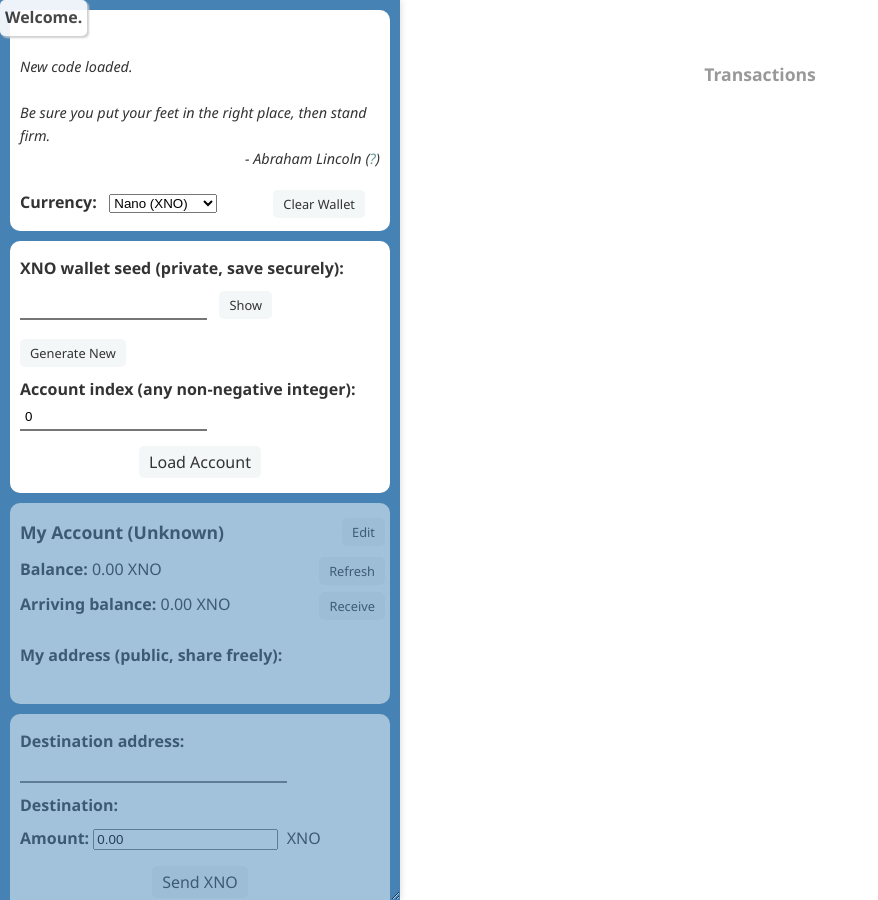
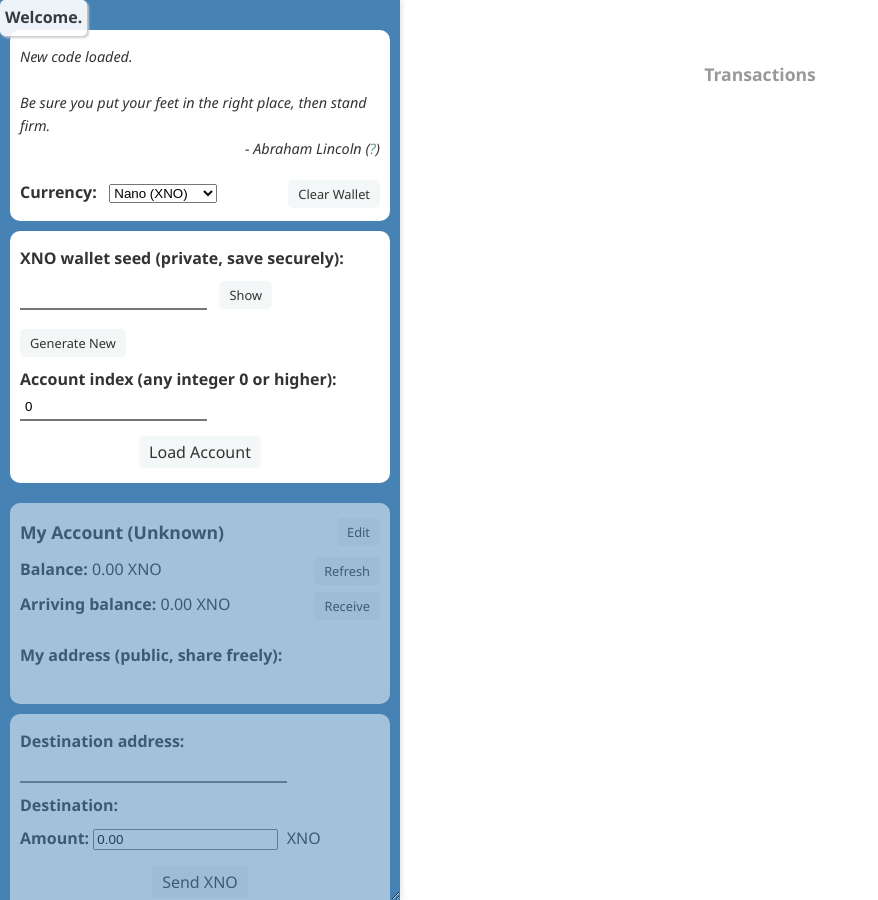
Before and after one commit to warashibetrader/warashibetrader.github.io, a Jekyll site: the page wallet.html, which Jekyll copies as it is, in a window 1280 px wide. Shown: the whole page, without its empty margins (0-878 px from the left). Built offline with Jekyll 4.4.1, drawn with Linux system fonts in a browser that asks for light colours; some of the changed lines change nothing that is shown.

Commit message:
Update wallet.html

```diff
--- a/wallet.html
+++ b/wallet.html
@@ -18,8 +18,8 @@
 <body>
 	<div class="containerdiv">
 	<div id="firstDiv" class="firstDiv">
-	<div class="objectWrapper">
-		<div id="quote" style="margin-top:30px; white-space:pre-wrap; font-style:italic; font-size:0.9em" ></div>
+	<div class="objectWrapper" style="margin-top:30px">
+		<div id="quote" style="white-space:pre-wrap; font-style:italic; font-size:0.9em" ></div>
 		<strong id="msg" style="padding:5px; z-index: 4; box-shadow: #ccc 2px 2px 2px; background-color: #fff;
 								  position: fixed; left: 0px; top: 0px; border-radius: 5px;
 								  pointer-events: none; opacity: 0.9;">Welcome.</strong>
@@ -30,7 +30,7 @@
 			<option value="XNO">Nano (XNO)</option>
 			<option value="BAN">Banano (BAN)</option>
 		</select>
-		<button style="position:absolute; right:15px; font-size:0.8em" onclick="mainClearWallet()">Clear Wallet</button>
+		<button style="position:absolute; right:0px; font-size:0.8em" onclick="mainClearWallet()">Clear Wallet</button>
 		</div>
 	</div>
 	</div>
@@ -211,8 +211,8 @@
 getTransactions['XNO'] = function(start) {nanoDisplayTransactions('XNO', start);};
 
 async function nanoDisplayTransactions(symbol, start) {
-	let history = await post(accountData[symbol].server, { action: 'account_history', head:start, account: accountData[symbol].address, count:10 });
-	if (history.history) {
+	post(accountData[symbol].server, { action: 'account_history', head:start, account: accountData[symbol].address, count:10 }).then(function(history) {
+		if (history && history.history) {
 			if (history.previous) {
 				if (!D(symbol + '-' + history.history[history.history.length - 1].height)) {
 					D(symbol + '-loadMore').style.display = "";
@@ -254,6 +254,7 @@
 				}
 			}
 		}
+	});
 }
 
 //////////////////////////////////////////////////////// transaction helper functions
@@ -267,12 +268,12 @@
 receive['XNO'] = function(hash) { return enqueue('XNO', function() {return nanoReceive('XNO', hash);}); };
 
 let sendTo = {};
-sendTo['BAN'] = async function(destination, amt) { return enqueue('BAN', function() {return nanoSend('BAN', destination, amt);}); };
-sendTo['XNO'] = async function(destination, amt) { return enqueue('XNO', function() {return nanoSend('XNO', destination, amt);}); };
+sendTo['BAN'] = function(destination, amt) { return enqueue('BAN', function() {return nanoSend('BAN', destination, amt);}); };
+sendTo['XNO'] = function(destination, amt) { return enqueue('XNO', function() {return nanoSend('XNO', destination, amt);}); };
 
 let changeRep = {};
-changeRep['BAN'] = async function(newrep) { return enqueue('BAN', function() {return nanoChange('BAN', newrep);}); };
-changeRep['XNO'] = async function(newrep) { return enqueue('XNO', function() {return nanoChange('XNO', newrep);}); };
+changeRep['BAN'] = function(newrep) { return enqueue('BAN', function() {return nanoChange('BAN', newrep);}); };
+changeRep['XNO'] = function(newrep) { return enqueue('XNO', function() {return nanoChange('XNO', newrep);}); };
 
 
 async function nanoReceive(symbol, hash) {
@@ -435,7 +436,12 @@
 
 	ws.customEvents = {};
 	ws.on = function(cueName, eventAction) { ws.customEvents[cueName] = eventAction; };
-	ws.emit = function(cueName, payload) { ws.send(JSON.stringify({cueName:cueName, payload:payload})); };
+	ws.emit = function(cueName, payload) {
+		if (ws.readyState == 1) {
+			ws.send(JSON.stringify({cueName:cueName, payload:payload}));
+			return true;
+		} else return false;
+	};
 	ws.onmessage = function(event) {
 		let data;
 		try {
@@ -465,11 +471,11 @@
 		nameCache[data.address] = data.display;
 	});
 
-	ws.on('setNameFailedCue', async function(data) {
+	ws.on('setNameFailedCue', function(data) {
 		showMsg("Initialize account by receiving funds.");
 	});
 
-	ws.on('getNameReplyCue', async function(data) {
+	ws.on('getNameReplyCue', function(data) {
 		nameCache[data.address] = data.display;
 		displayName(data.currency, data.div, data.address, data.display);
 	});
@@ -478,9 +484,13 @@
 //////////////////////////////////////////////////////// Interface with helper functions, and websocket
 
 function setName(symbol) {
+	if (D(symbol + "-set-display").value.length > 64) showMsg("64 characters or fewer.");
+	else {
+		if (ws.emit("setNameCue", {display:D(symbol + "-set-display").value, address: accountData[symbol].address, currency: symbol})) {
 			showMsg("Setting display name...");
 			changeNameFlag = true;
-	ws.emit("setNameCue", {display:D(symbol + "-set-display").value, address: accountData[symbol].address, currency: symbol});
+		} else showMsg("Unable to connect to directory.");
+	}
 }
 
 function fetchDisplayName(symbol, divString, address) {
@@ -521,19 +531,21 @@
 
 		unpackSeed[symbol]();
 		flash(D(`${symbol}-address`), accountData[symbol].address);
+		addressQR(symbol);
+
 		fetchDisplayName(symbol, "-display", accountData[symbol].address);
+		refreshBalance(symbol);
 
-		let accountInfo = await post(accountData[symbol].server, {action: 'account_info', representative: true, account: accountData[symbol].address});
-		if (accountInfo.representative) {
+		post(accountData[symbol].server, {action: 'account_info', representative: true, account: accountData[symbol].address}).then(function(accountInfo) {
+			if (accountInfo && accountInfo.representative) {
 				flash(D(`${symbol}-rep`), accountInfo.representative);
 				fetchDisplayName(symbol, "-rep-display", accountInfo.representative);
 				flash(D(`${symbol}-balance`), unitFromRaw[symbol](accountInfo.balance));
+				showMsg(`${symbol} account loaded.`);
 			}
-		showMsg(`${symbol} account loaded.`);
 			D(symbol + "-gray").style.filter = "opacity(1)";
 			D(symbol + "-gray2").style.filter = "opacity(1)";
-		refreshBalance(symbol);
-		addressQR(symbol);
+		});
 	}
 }
 
@@ -576,11 +588,13 @@
 	D(symbol + "-gray2").style.filter = "opacity(0.5)";
 }
 
-async function refreshBalance(symbol) {
+function refreshBalance(symbol) {
 	if (accountData[symbol].address) {
 		getAccountBalance[symbol]().then(function(balance) {
+			if (balance) {
 				flash(D(`${symbol}-balance`), unitFromRaw[symbol](balance.balance));
 				flash(D(`${symbol}-balance-pending`), unitFromRaw[symbol](balance.pending));
+			}
 		});
 		getTransactions[symbol]();
 	}
@@ -610,7 +624,7 @@
 }
 
 async function setRep(symbol) {
-	if (!checkAddress[symbol](D(`${symbol}-rep`).textContent)) showMsg("No representative.");
+	if (!checkAddress[symbol](D(`${symbol}-rep`).textContent)) showMsg("No representative to change.");
 	else if (!checkAddress[symbol](D(`${symbol}-new-rep`).value)) showMsg("Invalid address.");
 	else {
 		await changeRep[symbol](D(`${symbol}-new-rep`).value);
@@ -724,20 +738,19 @@
         let xhttp = new XMLHttpRequest();
         xhttp.timeout = 10*1000; // 10 seconds
         xhttp.onreadystatechange = function() {
-            if (this.readyState == 4 && this.status == 200) {
-                try {
-                    resolve(JSON.parse(this.responseText));
-                    return;
-                } catch(e) {
+			if (this.readyState == 4) {
+				if (this.status == 200) {
+					try { resolve(JSON.parse(this.responseText)); }
+					catch(e) {
 						console.error('Failed to parse response from node');
 						console.error(this.responseText);
-                    reject(e);
-                    return;
+						resolve();
 					}
-            } else if (this.readyState == 4 && this.status != 200) {
+				} else {
 					console.error('Failed to connect to '+ url);
-                reject();
-                return;
+					showMsg('Unable to connect to network.');
+					resolve();
+				}
 			}
         };
         xhttp.open("POST", url, true);
@@ -753,6 +766,18 @@
 		qrCode[symbol].makeCode(accountData[symbol].address);
 	}
 }
+
+
+function donate(symbol) {
+	D(symbol + "-dest").scrollIntoView({block:"center", behavior:"smooth"});
+	setTimeout(function() {
+	if (symbol == "BAN") D(symbol + "-dest").value = 'ban_1gpquwssoy8491ajmxp9cxjb3o38imcxidissob7cxc38o6h6r4d8gg639b7';
+	if (symbol == "XNO") D(symbol + "-dest").value = 'nano_1gpquwssoy8491ajmxp9cxjb3o38imcxidissob7cxc38o6h6r4d8gg639b7';
+	flash(D(symbol + "-dest"));
+	fetchDisplayName(symbol, '-dest-display', D(symbol + "-dest").value);
+	}, 700);
+}
+
 
 function D(string) { return document.getElementById(string); }
 
@@ -790,19 +815,18 @@
 		<br><input id="import-${symbol}-seed" style="max-width:calc(100% - 160px)" type="password" size="20" max="64" onclick="this.select()" onkeyup="if (event.keyCode == 13) importWallet('${symbol}')"> &nbsp;
 		<button style="margin-top:10px; margin-bottom:10px; font-size:0.8em" onclick="toggleVisibility(this, '${symbol}')">Show</button>
 		<button style="margin-top:10px; margin-bottom:10px; font-size:0.8em" onclick="generateWallet('${symbol}')">Generate New</button>
-		<br><strong>Account index (any non-negative integer): </strong>
+		<br><strong>Account index (any integer 0 or higher): </strong>
 		<br><input id="import-${symbol}-number" type="text" size="20" max="64" onclick="this.select()" onkeyup="if (event.keyCode == 13) importWallet('${symbol}')" value="0">
 		<br>
 		<div style="text-align:center;">
 		<button style="margin-top:15px;" onclick="importWallet('${symbol}')">Load Account</button>
 		</div>
 	</div>
-
-	<div id="${symbol}-gray" style="filter:opacity(0.5)">
+	<div id="${symbol}-gray" style="margin-top:20px;filter:opacity(0.5)">
 	<div class="objectWrapper">
-		<div>
+		<div style="position:relative">
 		<strong style="font-size:1.1em"><span id="${symbol}-display">My Account (Unknown)</span></strong>
-		<button id="${symbol}-editbutton" style="position:absolute; right:15px; font-size:0.8em" onclick="toggleEdit('${symbol}')">Edit</button>
+		<button id="${symbol}-editbutton" style="position:absolute; right:0px; font-size:0.8em" onclick="toggleEdit('${symbol}')">Edit</button>
 		</div>
 
 		<div id="${symbol}-editpanel" style="display:none; margin-left:20px; margin-top:10px; margin-bottom:20px">
@@ -811,13 +835,13 @@
 		<button style="font-size:0.8em" onclick="setName('${symbol}')">Set</button>
 		</div>
 
-		<div style="margin-top:10px">
+		<div style="position:relative; margin-top:10px">
 			<strong>Balance:</strong> <span id="${symbol}-balance">0.00</span> ${symbol}
-			<button style="position:absolute; right:15px; font-size:0.8em" onclick="refreshBalance('${symbol}')">Refresh</button>
+			<button style="position:absolute; right:0px; font-size:0.8em" onclick="refreshBalance('${symbol}')">Refresh</button>
 		</div>
-		<div style="margin-top:10px">
+		<div style="position:relative; margin-top:10px">
 		<strong>Arriving balance:</strong> <span id="${symbol}-balance-pending">0.00</span> ${symbol}
-		<button style="position:absolute; right:15px; font-size:0.8em" onclick="cyclePending('${symbol}')">Receive</button>
+		<button style="position:absolute; right:0px; font-size:0.8em" onclick="cyclePending('${symbol}')">Receive</button>
 		</div>
 		<br><strong>My address (public, share freely):</strong>
 		<div style="overflow:hidden; text-overflow:ellipsis; cursor:pointer; font-size:0.8em" id="${symbol}-address" onclick="clickCopy(this, this.textContent)">&nbsp;</div>
@@ -834,7 +858,7 @@
 		</div>
 	</div>
 
-	<div class="objectWrapper">
+	<div class="objectWrapper" style='margin-top:20px'>
 		<strong>Representative: </strong><span id="${symbol}-rep-display"></span>
 		<div style="margin-bottom:10px; overflow:hidden; text-overflow:ellipsis; cursor:pointer; font-size:0.8em" id="${symbol}-rep" onclick="clickCopy(this, this.textContent)">&nbsp;</div>
 		<strong>New representative address:</strong>
@@ -845,13 +869,18 @@
 		</div>
 	</div>
 
-	<div class="objectWrapper" style="margin-bottom:50px;">
-		<strong>QR codify (for device-device transfer):</strong>
-		<div style="margin-top:10px; margin-bottom:10px">
+	<div class="objectWrapper" style="margin-bottom50px;">
+		<strong>QR codify (for device-device copying):</strong>
+		<div style="position:relative; margin-top:10px; margin-bottom:10px">
 			<input style="margin-bottom:10px; max-width: calc(100% - 100px)" id="${symbol}-qr-input" type="text" size="30" max_length="64" onclick="this.select()" oninput="if (this.value) qrCode['${symbol}'].makeCode(this.value); else qrCode['${symbol}'].makeCode('')">
-			<button style="position:absolute; right:15px; font-size:0.8em" onclick="addressQR('${symbol}')">My Address</button>
+			<button style="position:absolute; right:0px; font-size:0.8em" onclick="addressQR('${symbol}')">My Address</button>
 		</div>
 		<div style="display:flex; justify-content:center" id="${symbol}-qrCodeImageBlock"></div>
+	</div>
+
+
+	<div style="text-align:center; margin-bottom:30px;">
+	<button style="margin-top:15px; font-size:0.8em" onclick="donate('${symbol}')">Donate!</button>
 	</div>
 	</div>`;
 }
```
Lines whose indentation alone changed are shown as unchanged.
